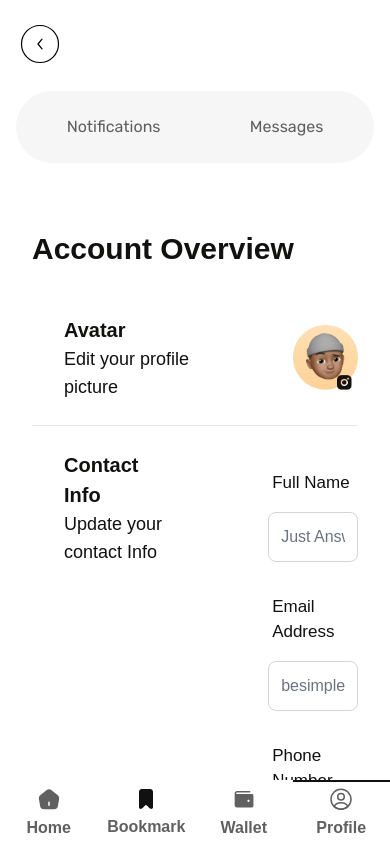
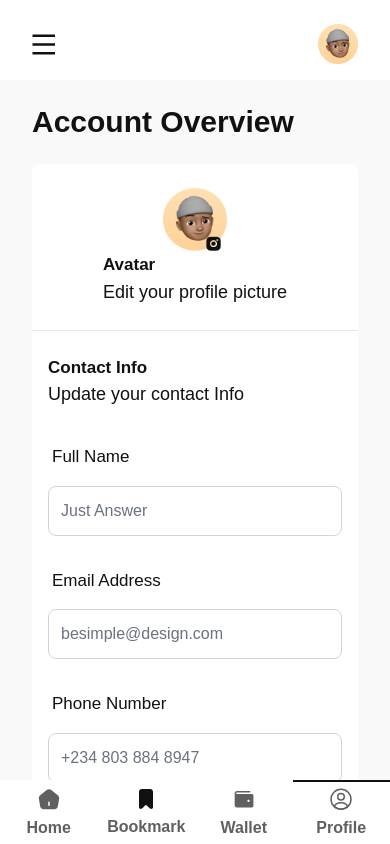
Before and after one commit to Kingsleyaham/chat-box-notification, a React (Vite) app: page /profile in a window 390 px wide. Built offline with nearby package versions, Linux system fonts and the light colour scheme; a web font is replaced by a local one.

Commit message:
make account overview page mobile responsive

```diff
--- a/src/components/ToggleSwitch.tsx
+++ b/src/components/ToggleSwitch.tsx
@@ -13,10 +13,10 @@ const ToggleSwitch = () => {
           className="sr-only"
         />
         <div
-          className={`box block h-7 w-[54px] rounded-full ${isChecked ? "bg-primary" : "bg-grey"}`}
+          className={`box block h-7 w-[48px] rounded-full ${isChecked ? "bg-primary" : "bg-grey"}`}
         ></div>
         <div
-          className={`absolute left-[3px] top-[2px] flex h-6 w-6 items-center justify-center rounded-full bg-white transition ${
+          className={`absolute left-[4px] top-0.5 flex h-6 w-6 items-center justify-center rounded-full bg-white transition ${
             isChecked ? "translate-x-full" : ""
           }`}
         ></div>
--- a/src/components/layout/MobileHeader.tsx
+++ b/src/components/layout/MobileHeader.tsx
@@ -14,7 +14,8 @@ const MobileHeader = ({ isActive }: PropTypes) => {
           <ArrowRight />
         </button>
       </div>
-      <div className="p-2 py-3 rounded-full flex justify-around gap-1 bg-accent4">
+
+      <div className="px-2 py-2 rounded-full flex justify-around gap-1 bg-accent4">
         <button
           className={`btn btn-ghost text-base sm:text-lg text-grey font-normal ${
             isActive("notifications") ? "bg-white font-medium" : ""
--- a/src/index.css
+++ b/src/index.css
@@ -12,7 +12,7 @@
   }
 
   h3 {
-    @apply text-[20px] font-bold;
+    @apply md:text-[20px] text-[17px] font-bold;
   }
 
   p {
@@ -43,7 +43,7 @@
   }
 
   .box-wrapper {
-    @apply bg-white rounded-lg p-4 pt-8 pr-6 pb-2 mb-8;
+    @apply bg-white rounded-lg p-1 md:p-4 pt-4 md:pt-8 md:pr-6 pb-2 mb-8;
   }
 
   .sidebar-link {
--- a/src/pages/dashboard/index.tsx
+++ b/src/pages/dashboard/index.tsx
@@ -16,7 +16,7 @@ const Dashboard = () => {
     <>
       {isTabletOrMobile ? (
         <div className="h-screen overflow-auto bg-white">
-          <MobileHeader isActive={isActive} />
+          {!isActive("profile") && <MobileHeader isActive={isActive} />}
           <Navbar isActive={isActive} />
           <div className="pt-2 bg-white">
             <Outlet />
--- a/src/pages/dashboard/profile/AccountOverview.tsx
+++ b/src/pages/dashboard/profile/AccountOverview.tsx
@@ -21,29 +21,35 @@ const AccountOverview = () => {
     setStates(newStates);
   };
   return (
-    <div>
-      <div className="py-2 pb-6">
+    <div className="px-8 md:px-12">
+      <div className="pt-6 lg:pt-2 pb-6 ">
         <h2 className="text-3xl font-bold">Account Overview</h2>
       </div>
 
       <div className="bg-white rounded-lg mb-12">
         {/* Avatar Section */}
-        <div className="py-6 border-b flex items-center justify-start gap-16">
+        <div className="py-6 border-b flex flex-col md:flex-row items-center justify-start gap-0 md:gap-16">
           <div className="px-8">
             <h3>Avatar</h3>
             <p className="text-lg">Edit your profile picture</p>
           </div>
-          <div>
-            <img src={EditProfile} alt="edit profile" width="90px" height="90px" />
+          <div className="md:order-last order-first">
+            <img
+              src={EditProfile}
+              alt="edit profile"
+              // width="90px"
+              // height="90px"
+              className="md:w-24 md:h-24 w-16 h-16"
+            />
           </div>
         </div>
         {/* Contact Info Section */}
-        <div className="py-6 border-b flex justify-start gap-16">
-          <div className="px-8">
+        <div className="py-6 border-b flex flex-col md:flex-row justify-start gap-4 md:gap-16">
+          <div className="md:px-8 px-4">
             <h3>Contact Info</h3>
             <p className="text-lg">Update your contact Info</p>
           </div>
-          <div className="w-3/6">
+          <div className="lg:w-3/6 md:w-4/6 w-full md:px-0 md:pr-4 px-4">
             <div className="form-control">
               <label className="label">
                 <span>Full Name</span>
@@ -83,12 +89,12 @@ const AccountOverview = () => {
         </div>
 
         {/* Additional Info Section */}
-        <div className="py-6 border-b flex justify-start gap-16">
-          <div className="px-8">
+        <div className="py-6 border-b flex flex-col md:flex-row justify-start gap-4 md:gap-16">
+          <div className="md:px-8 px-4">
             <h3>Additional Info</h3>
             <p className="text-lg">Add other Info about you</p>
           </div>
-          <div className="w-3/6">
+          <div className="lg:w-3/6 md:w-4/6 w-full md:px-0 md:pr-4 px-4">
             <div className="form-control">
               <label className="label">
                 <span>Select Location</span>
@@ -125,12 +131,12 @@ const AccountOverview = () => {
         </div>
 
         {/* Address Section */}
-        <div className="py-6 border-b flex justify-start gap-16">
-          <div className="px-8">
+        <div className="py-6 border-b flex flex-col md:flex-row justify-start gap-4 md:gap-16">
+          <div className="md:px-8 px-4">
             <h3>Address</h3>
             <p className="text-lg">Add other Info about you</p>
           </div>
-          <div className="w-3/6">
+          <div className="lg:w-3/6 md:w-4/6 w-full md:px-0 md:pr-4 px-4">
             <div className="form-control">
               <label className="label">
                 <span>Home Address</span>
@@ -178,11 +184,11 @@ const AccountOverview = () => {
         </div>
 
         {/* Social Media Contact Section */}
-        <div className="py-6 border-b-0 flex justify-start gap-16">
-          <div className="px-8">
+        <div className="py-6 border-b flex flex-col md:flex-row justify-start gap-4 md:gap-16">
+          <div className="md:pl-8 px-4">
             <h3>Social Media Contact</h3>
           </div>
-          <div className="w-3/6">
+          <div className="lg:w-3/6 md:w-4/6 w-full md:px-0 md:pr-4 px-4">
             <div className="form-control">
               <label className="label">
                 <span>Facebook</span>
@@ -233,7 +239,7 @@ const AccountOverview = () => {
           </div>
         </div>
 
-        <div className="flex justify-end py-16 px-24 gap-12">
+        <div className="flex justify-between md:justify-end py-16 lg:px-24 lg:gap-12">
           <button className="btn btn-ghost text-danger text-lg">Deactivate Account</button>
           <Button>Save Changes</Button>
         </div>
--- /dev/null
+++ b/src/pages/dashboard/profile/ProfileMobileNav.tsx
@@ -0,0 +1,17 @@
+import DefaultUser from "../../../assets/default-user.png";
+import HamburgerIcon from "../../../components/icons/HamburgerIcon";
+
+const ProfileMobileNav = () => {
+  return (
+    <div className=" px-8 md:px-12 py-1 z-50 bg-white">
+      <div className="flex justify-between items-center py-3">
+        <HamburgerIcon />
+        <button>
+          <img src={DefaultUser} alt="user avatar" />
+        </button>
+      </div>
+    </div>
+  );
+};
+
+export default ProfileMobileNav;
--- a/src/pages/dashboard/profile/index.tsx
+++ b/src/pages/dashboard/profile/index.tsx
@@ -1,27 +1,29 @@
 import { useMediaQuery } from "react-responsive";
 import { Outlet } from "react-router-dom";
+import ProfileMobileNav from "./ProfileMobileNav";
 import SideBar from "./ProfileSideBar";
 
 const Profile = () => {
   const isTabletOrMobile = useMediaQuery({ query: "(max-width: 1023px)" });
 
   return (
-    <div className="flex gap-8">
+    <>
       {isTabletOrMobile ? (
-        <div className="w-full px-8 mt-8">
+        <div className="w-full bg-[#F9F9F9]">
+          <ProfileMobileNav />
           <Outlet />
         </div>
       ) : (
-        <>
+        <div className="flex gap-8">
           <div className="w-80">
             <SideBar />
           </div>
           <div className="w-[70%] px-8 mt-8">
             <Outlet />
           </div>
-        </>
+        </div>
       )}
-    </div>
+    </>
   );
 };
 
--- a/src/pages/dashboard/profile/settings/SecuritySetting.tsx
+++ b/src/pages/dashboard/profile/settings/SecuritySetting.tsx
@@ -5,11 +5,11 @@ import BulletIcon from "../../../../components/icons/BulletIcon";
 
 const SecuritySetting = () => {
   return (
-    <div className="p-8">
+    <div className="p-4 md:p-8">
       <div className="flex justify-between items-center">
-        <div className="w-[60%] py-2">
+        <div className="w-[70%] md:w-[60%] py-2">
           <h3 className="font-bold">Two-Factor Authentication</h3>
-          <p className="text-[18px]">
+          <p className="md:text-[18px] text-base">
             Add extra security to your account. Together with your password, you'll have to add a
             unique code
           </p>
@@ -21,7 +21,7 @@ const SecuritySetting = () => {
       <div className="flex justify-between items-center">
         <div className="w-[60%] py-2">
           <h3 className="font-bold">Third-party app Authentication</h3>
-          <p className="text-[18px]">
+          <p className="md:text-[18px] text-base">
             Allow sign-in authentication from external apps like Google, Facebook, Twitter. This can
             be turned off.
           </p>
@@ -91,10 +91,12 @@ const SecuritySetting = () => {
         <div className="flex justify-between items-center py-8">
           <div>
             <h3>Delete Account</h3>
-            <p>This will delete your account. Your account will be permanently deleted </p>
+            <p className="md:text-[16px] text-sm">
+              This will delete your account. Your account will be permanently deleted
+            </p>
           </div>
           <div>
-            <button className="danger-btn">Delete Account</button>
+            <button className="danger-btn px-6">Delete&nbsp;Account</button>
           </div>
         </div>
       </div>
--- a/src/pages/dashboard/profile/settings/index.tsx
+++ b/src/pages/dashboard/profile/settings/index.tsx
@@ -8,8 +8,8 @@ const Settings = () => {
   const [activeTab, setActiveTab] = useState(0);
 
   return (
-    <div>
-      <div className="py-2 pb-6">
+    <div className="px-8 md:px-12">
+      <div className="py-4 pb-6">
         <h2 className="text-3xl font-bold">Settings</h2>
       </div>
 
```
Also changed, not shown: src/pages/dashboard/profile/settings/NotificationSetting.tsx (+21 -21 lines).
